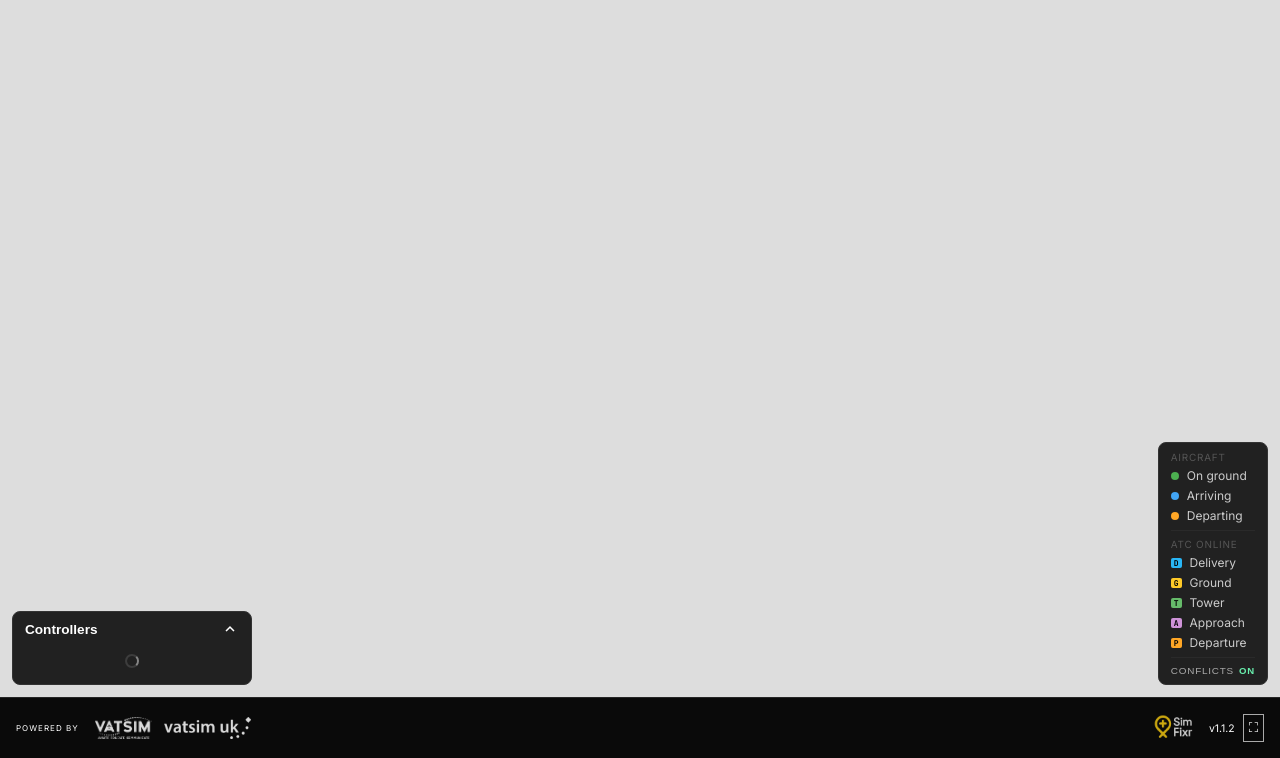
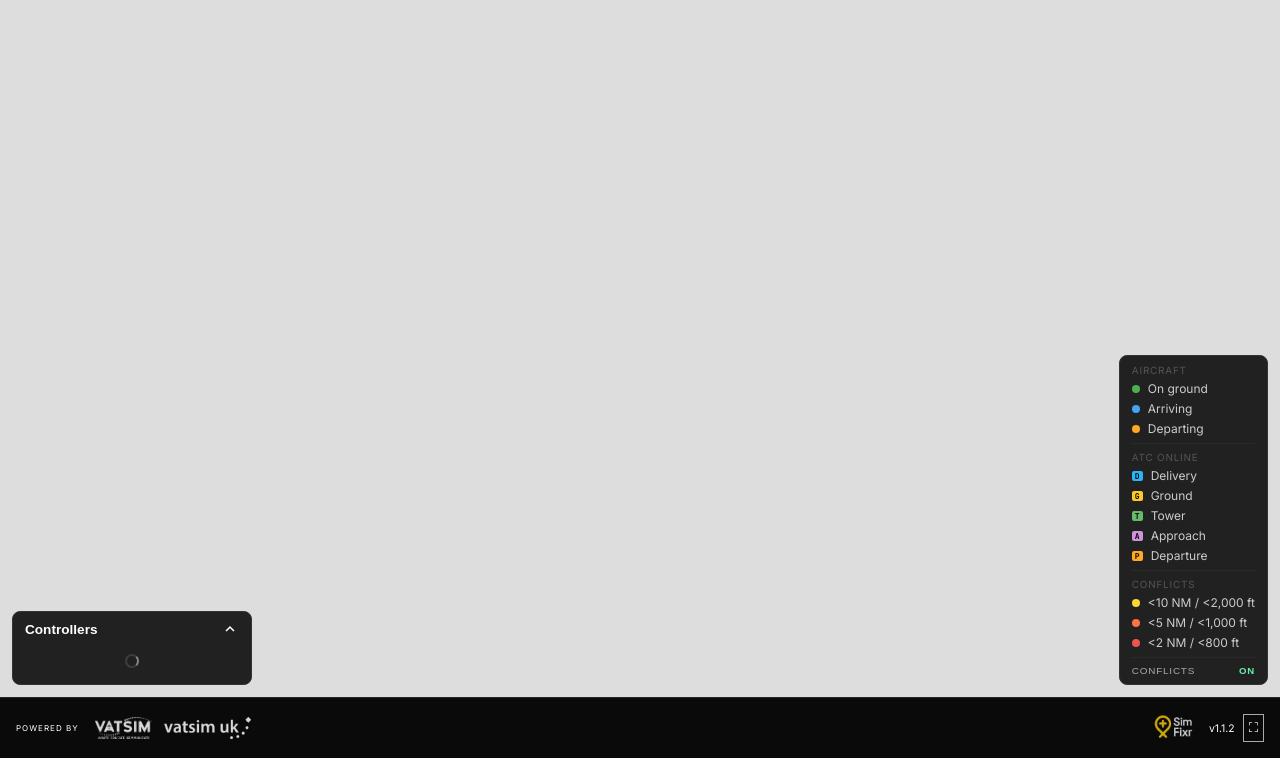
Before and after one commit to tazmattar/flight-board, a Flask app: template templates/map.html in a window 1280 px wide. Shown: the part 42-800 px from the top of the page. Run offline with Flask 3, Linux system fonts and the light colour scheme; the template is opened without the code that fills it, so the values that code supplies are empty; some libraries are stand-ins or nearby versions.

Commit message:
feat: add conflict colour key to map legend and update user guide
- map.html: add Conflicts section to legend with yellow/orange/red
  dots and their separation thresholds (<10 NM/<2,000 ft,
  <5 NM/<1,000 ft, <2 NM/<800 ft)
- index.html: add Nearby Traffic entry to user guide describing
  global airborne traffic display when tracking a flight; update
  ATC Panel entry to explain route-filtered controller list;
  update Conflict Detection entry to note tracked-flight-only
  mode when tracking is active

Co-Authored-By: Claude Sonnet 4.6 <noreply@anthropic.com>

```diff
--- a/templates/index.html
+++ b/templates/index.html
@@ -327,8 +327,9 @@
                 <p><strong>Flight Detail Panel</strong> — Click any aircraft to open a side panel with callsign, status, aircraft type, route, altitude, speed, and gate assignment. When tracking is active, the panel opens automatically and other aircraft cannot be selected.</p>
                 <p><strong>Gate Display Link</strong> — From the detail panel, click <strong>Gate Display</strong> to open the full-page gate monitor for that flight.</p>
                 <p><strong>Boarding Pass</strong> — Click <strong>Print Boarding Pass</strong> in the detail panel to generate a printable boarding pass with flight details, seat assignment, and airline-branded accent colours.</p>
-                <p><strong>ATC Panel</strong> — An expandable panel in the bottom-left lists all active controllers with their frequencies. Controller positions are also shown as labels on the map.</p>
-                <p><strong>Conflict Detection</strong> — En-route and approaching aircraft are continuously checked for proximity conflicts using ICAO-aligned separation minima. Conflicting pairs are joined by a dashed coloured line and the aircraft icon pulses with a coloured ring: <span class="help-status-dot" style="background:#fdd835"></span> yellow (&lt;10 NM / &lt;2,000 ft), <span class="help-status-dot" style="background:#ff7043"></span> orange (&lt;5 NM / &lt;1,000 ft), <span class="help-status-dot" style="background:#ef5350"></span> red (&lt;2 NM / &lt;800 ft). Toggle off via the <strong>Conflicts</strong> button in the legend; the setting persists across sessions.</p>
+                <p><strong>Nearby Traffic</strong> — While a flight is being tracked and airborne, all other airborne VATSIM aircraft are shown on the map as small white markers with fading trails, giving a live global traffic picture around the tracked flight.</p>
+                <p><strong>ATC Panel</strong> — An expandable panel in the bottom-left lists active controllers. When tracking a flight, the list is automatically filtered to show only controllers at the origin and destination airports plus any relevant sector (CTR) controllers along the route.</p>
+                <p><strong>Conflict Detection</strong> — En-route and approaching aircraft are continuously checked for proximity conflicts using ICAO-aligned separation minima. Conflicting pairs are joined by a dashed coloured line and the aircraft icon pulses with a coloured ring: <span class="help-status-dot" style="background:#fdd835"></span> yellow (&lt;10 NM / &lt;2,000 ft), <span class="help-status-dot" style="background:#ff7043"></span> orange (&lt;5 NM / &lt;1,000 ft), <span class="help-status-dot" style="background:#ef5350"></span> red (&lt;2 NM / &lt;800 ft). When tracking a flight only conflicts involving that flight are shown. Toggle off via the <strong>Conflicts</strong> button in the legend; the setting persists across sessions.</p>
                 <p><strong>Live Updates</strong> — The map refreshes in real time via WebSocket — no page reload needed.</p>
             </section>
 
--- a/templates/map.html
+++ b/templates/map.html
@@ -88,6 +88,11 @@
             <div class="map-legend-item"><span class="map-atc-badge map-atc-badge--twr map-legend-badge">T</span>Tower</div>
             <div class="map-legend-item"><span class="map-atc-badge map-atc-badge--app map-legend-badge">A</span>Approach</div>
             <div class="map-legend-item"><span class="map-atc-badge map-atc-badge--dep map-legend-badge">P</span>Departure</div>
+            <div class="map-legend-sep"></div>
+            <div class="map-legend-section-label">Conflicts</div>
+            <div class="map-legend-item"><span class="map-legend-dot" style="background:#fdd835"></span>&lt;10 NM / &lt;2,000 ft</div>
+            <div class="map-legend-item"><span class="map-legend-dot" style="background:#ff7043"></span>&lt;5 NM / &lt;1,000 ft</div>
+            <div class="map-legend-item"><span class="map-legend-dot" style="background:#ef5350"></span>&lt;2 NM / &lt;800 ft</div>
             <div class="map-legend-sep"></div>
             <button id="conflictToggleBtn" class="map-legend-toggle" title="Toggle conflict detection">
                 Conflicts <span class="legend-toggle-indicator">ON</span>
```
